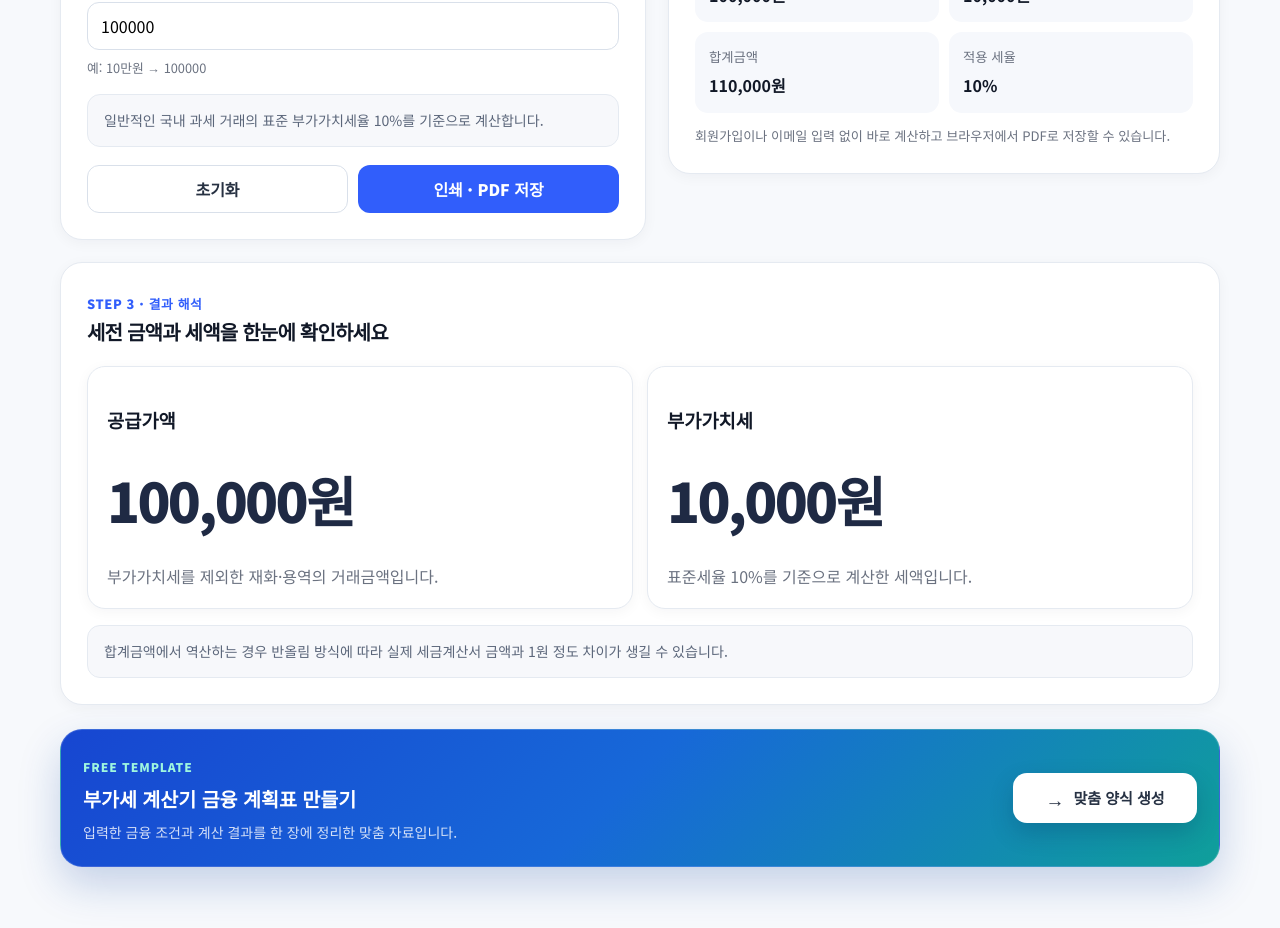
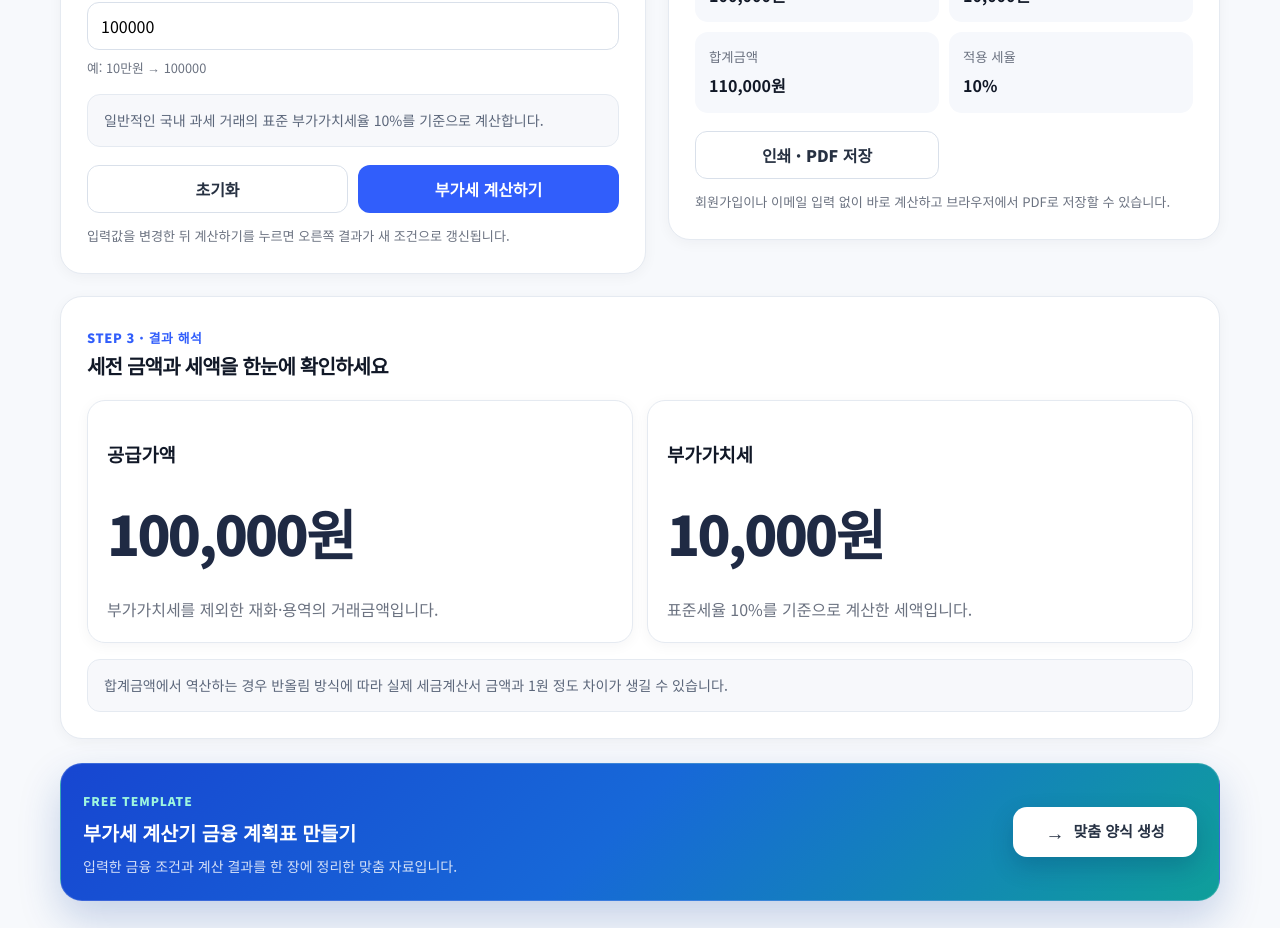
Before and after one commit to license-book/life-tools, a Next.js app: page /tools/vat-calculator in a window 1280 px wide. Shown: the part 900-1828 px from the top of the page. Built offline with nearby package versions, Linux system fonts and the light colour scheme.

Commit message:
Add explicit calculate action to VAT calculator

```diff
--- a/components/tools/VatCalculator.tsx
+++ b/components/tools/VatCalculator.tsx
@@ -1,35 +1,37 @@
 "use client";
 
-import { useMemo, useState } from "react";
+import { useState } from "react";
 
 type Mode = "supply" | "total";
+type VatResult = { supply: number; vat: number; total: number };
 
 function formatWon(value: number) {
   return `${Math.round(value).toLocaleString("ko-KR")}원`;
 }
 
-export default function VatCalculator() {
-  const [mode, setMode] = useState<Mode>("supply");
-  const [amount, setAmount] = useState(100000);
-
-  const result = useMemo(() => {
+function calculateVat(mode: Mode, amount: number): VatResult {
   const safeAmount = Math.max(0, amount || 0);
-
   if (mode === "supply") {
     const supply = safeAmount;
     const vat = Math.round(supply * 0.1);
     return { supply, vat, total: supply + vat };
   }
-
   const total = safeAmount;
   const supply = Math.round(total / 1.1);
   const vat = total - supply;
   return { supply, vat, total };
-  }, [mode, amount]);
+}
 
+export default function VatCalculator() {
+  const [mode, setMode] = useState<Mode>("supply");
+  const [amount, setAmount] = useState(100000);
+  const [result, setResult] = useState<VatResult>(() => calculateVat("supply", 100000));
+
+  const runCalculation = () => setResult(calculateVat(mode, amount));
   const reset = () => {
     setMode("supply");
     setAmount(100000);
+    setResult(calculateVat("supply", 100000));
   };
 
   return (
@@ -62,8 +64,9 @@ export default function VatCalculator() {
         <div className="notice">일반적인 국내 과세 거래의 표준 부가가치세율 10%를 기준으로 계산합니다.</div>
         <div className="action-row">
           <button type="button" className="secondary" onClick={reset}>초기화</button>
-          <button type="button" className="primary" onClick={() => window.print()}>인쇄 · PDF 저장</button>
+          <button type="button" className="primary" onClick={runCalculation}>부가세 계산하기</button>
         </div>
+        <p className="resource-note">입력값을 변경한 뒤 계산하기를 누르면 오른쪽 결과가 새 조건으로 갱신됩니다.</p>
       </section>
 
       <section className="panel print-summary" aria-live="polite">
@@ -75,6 +78,7 @@ export default function VatCalculator() {
           <div className="stat"><small>합계금액</small><strong>{formatWon(result.total)}</strong></div>
           <div className="stat"><small>적용 세율</small><strong>10%</strong></div>
         </div>
+        <div className="action-row no-print"><button type="button" className="secondary" onClick={() => window.print()}>인쇄 · PDF 저장</button></div>
         <p className="resource-note no-print">회원가입이나 이메일 입력 없이 바로 계산하고 브라우저에서 PDF로 저장할 수 있습니다.</p>
       </section>
 
```
Lines whose indentation alone changed are shown as unchanged.
